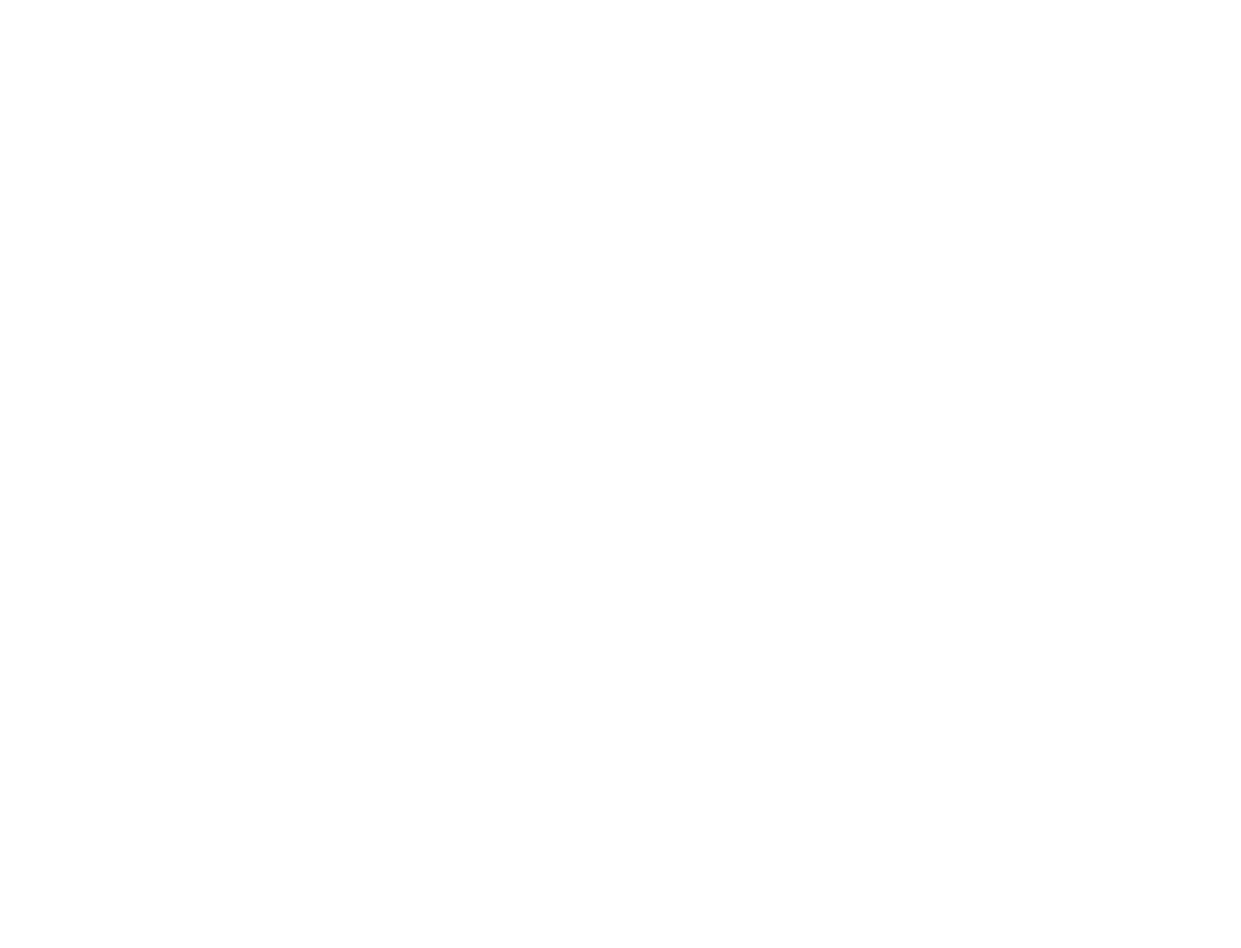
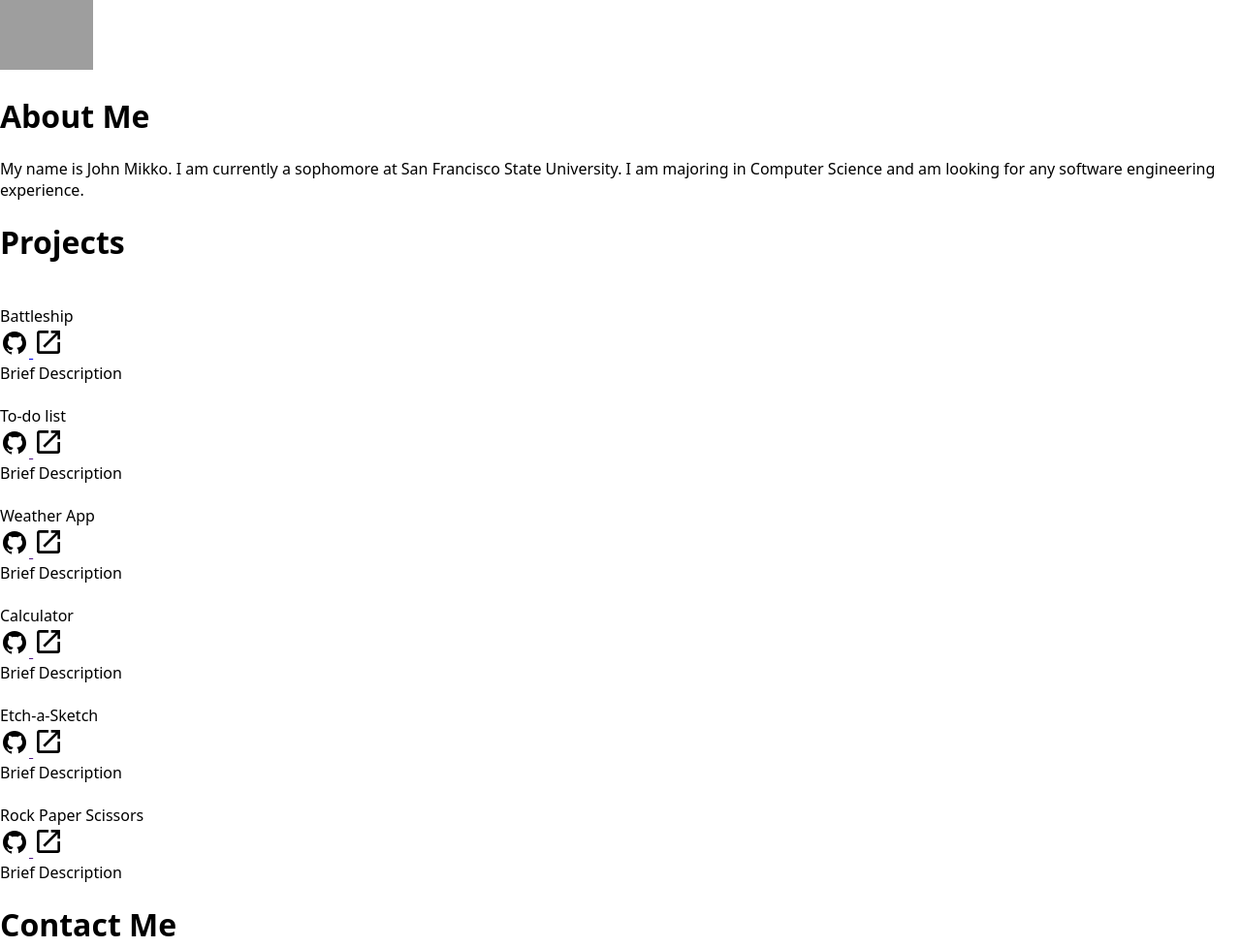
Before and after one commit to JohnMikko27/homepage, a plain HTML site: page index.html in a window 1280 px wide. Shown: the top 978 px of the page at 97% size. Before the commit the page ends 800 px from the top, so only its background shows below. Drawn offline with Linux system fonts and the light colour scheme; grey boxes are pictures that could not be loaded.

Commit message:
Add content

```diff
--- a/index.html
+++ b/index.html
@@ -6,7 +6,152 @@
     <title>John Mikko's Website</title>
     <link rel="stylesheet" href="./styles.css" />
   </head>
-  <body></body>
+  <body>
+    <!-- <nav>
+      <a class="nav-links">About Me</a>
+      <a class="nav-links">Projects</a>
+      <a class="nav-links">Contact Me</a>
+    </nav> -->
+    <header>
+      <img
+        src="./assets/images/pic-of-myself-in-prom.PNG"
+        alt="John Mikko Velaquez"
+        class="pic-of-me"
+      />
+      <div>
+        <h1>About Me</h1>
+        <div id="about-me">My name is John Mikko.
+            I am currently a sophomore at San Francisco State University.
+            I am majoring in Computer Science and am looking for any software engineering experience.
+        </div>
+      </div>
+    </header>
+    <main>
+      <div>
+        <h1>Projects</h1>
+        <div id="projects-container">
+          <div class="project">
+            <img src="" alt="" />
+            <div>
+              <div>
+                <div>Battleship</div>
+                <div>
+                    <a href="https://github.com/JohnMikko27/battleship">
+                        <img class="icon" src="./assets/icons/github.svg" alt="">
+                    </a>
+                    <a href="https://johnmikko27.github.io/battleship/">
+                        <img class="icon" src="./assets/icons/open-in-new.svg" alt="">
+                    </a>
+                </div>
+              <div>Brief Description</div>
+            </div>
+          </div>
+          <div class="project">
+            <img src="" alt="" />
+            <div>
+              <div>
+                <div>To-do list</div>
+                <div>
+                    <a href="">
+                        <img class="icon" src="./assets/icons/github.svg" alt="">
+                    </a>
+                    <a href="">
+                        <img class="icon" src="./assets/icons/open-in-new.svg" alt="">
+                    </a>
+                </div>
+              <div>Brief Description</div>
+            </div>
+          </div>
+          <div class="project">
+            <img src="" alt="" />
+            <div>
+              <div>
+                <div>Weather App</div>
+                <div>
+                    <a href="">
+                        <img class="icon" src="./assets/icons/github.svg" alt="">
+                    </a>
+                    <a href="">
+                        <img class="icon" src="./assets/icons/open-in-new.svg" alt="">
+                    </a>
+                </div>
+              <div>Brief Description</div>
+            </div>
+          </div>
+          <div class="project">
+            <img src="" alt="" />
+            <div>
+              <div>
+                <div>Calculator</div>
+                <div>
+                    <a href="">
+                        <img class="icon" src="./assets/icons/github.svg" alt="">
+                    </a>
+                    <a href="">
+                        <img class="icon" src="./assets/icons/open-in-new.svg" alt="">
+                    </a>
+                </div>
+              <div>Brief Description</div>
+            </div>
+          </div>
+          <div class="project">
+            <img src="" alt="" />
+            <div>
+              <div>
+                <div>Etch-a-Sketch</div>
+                <div>
+                    <a href="">
+                        <img class="icon" src="./assets/icons/github.svg" alt="">
+                    </a>
+                    <a href="">
+                        <img class="icon" src="./assets/icons/open-in-new.svg" alt="">
+                    </a>
+                </div>
+              <div>Brief Description</div>
+            </div>
+          </div>
+          <div class="project">
+            <img src="" alt="" />
+            <div>
+              <div>
+                <div>Rock Paper Scissors</div>
+                <div>
+                    <a href="">
+                        <img class="icon" src="./assets/icons/github.svg" alt="">
+                    </a>
+                    <a href="">
+                        <img class="icon" src="./assets/icons/open-in-new.svg" alt="">
+                    </a>
+                </div>
+              <div>Brief Description</div>
+            </div>
+          </div>
+        </div>
+      </div>
+    </main>
+    <footer>
+      <div id="contact-me">
+        <h1>Contact Me</h1>
+        <div>
+          <img src="./assets/icons/phone.svg" alt="Phone" />
+          <div>510-999-9999</div>
+        </div>
+        <div>
+          <img src="./assets/icons/email.svg" alt="Email" />
+          <div>johnmikkovelasquez@gmail.com</div>
+        </div>
+        <div>
+          <img src="./assets/icons/github.svg" alt="GitHub" />
+          <img src="./assets/icons/linkedin.svg" alt="LinkedIn" />
+        </div>
+      </div>
+      <img
+        src="./assets/images/pic-of-myself3.PNG"
+        alt="John Mikko Velasquez"
+        class="pic-of-me"
+      />
+    </footer>
+  </body>
 </html>
 
 <!-- i want a navbar with a button to the about, projects, and contact me section
--- a/styles.css
+++ b/styles.css
@@ -3,4 +3,39 @@
 * {
   font-family: system-ui, -apple-system, BlinkMacSystemFont, "Segoe UI", Roboto,
     Oxygen, Ubuntu, Cantarell, "Open Sans", "Helvetica Neue", sans-serif;
+  box-sizing: border-box;
 }
+
+:root {
+  --greenish-blue: #49c5b6;
+  --bluish: #2779a7;
+  --blackish: #1a1a1d;
+}
+
+html,
+body {
+  padding: 0;
+  margin: 0;
+  position: relative;
+  height: 180vh;
+}
+
+/* nav {
+  background-color: var(--blackish);
+  position: fixed;
+  top: 0.2rem;
+  color: var(--greenish-blue);
+  font-size: 1rem;
+  display: flex;
+  width: 100%;
+  gap: 1rem;
+} */
+
+.pic-of-me {
+  max-width: 6rem;
+  min-width: 2rem;
+}
+
+.icon {
+  max-width: 2rem;
+}
```
